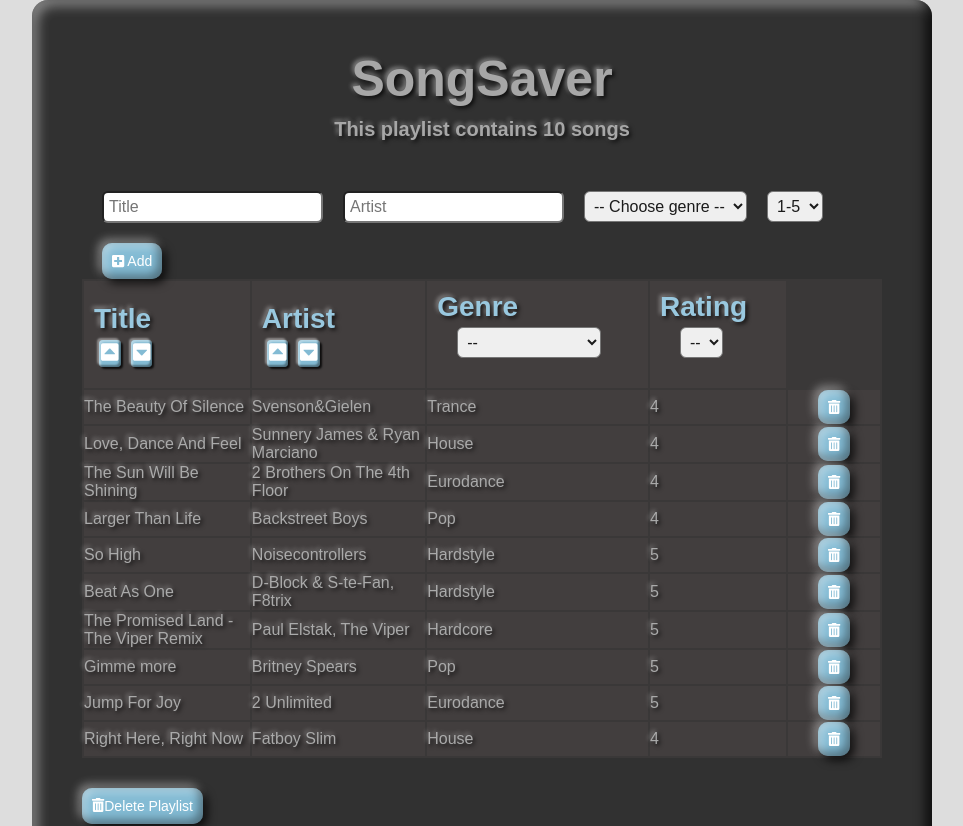
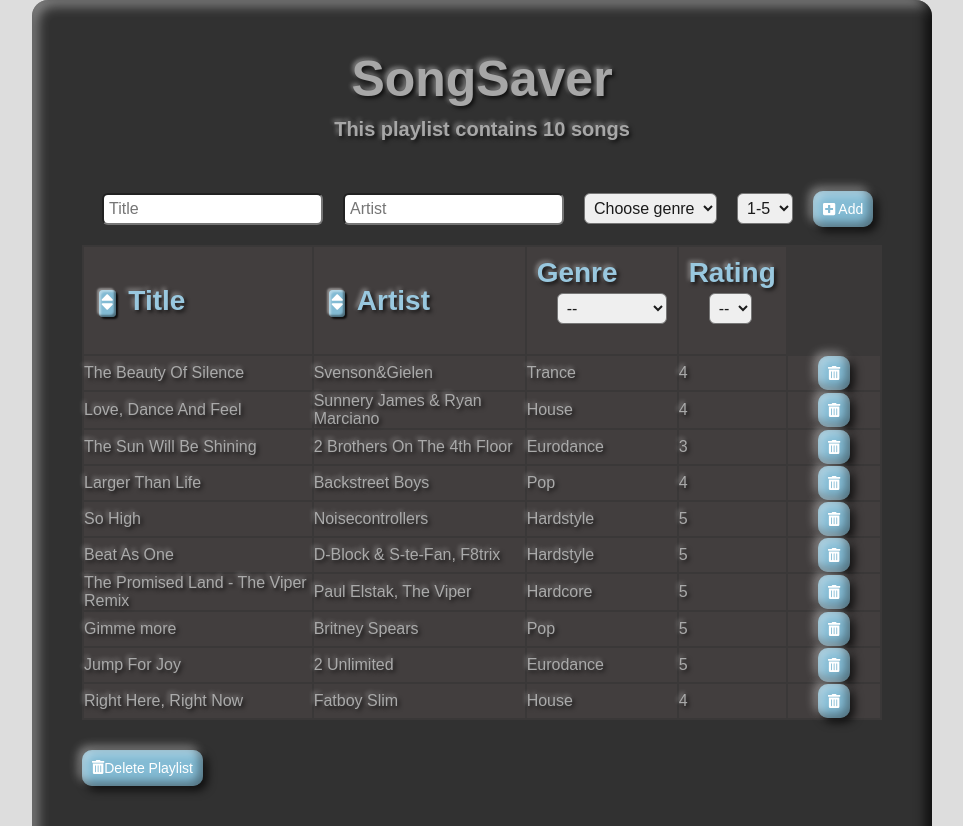
Before and after one commit to Yrmee/my-songsaver-app, a React (Create React App) app: page / in a window 1280 px wide. Shown: the top 826 px of the page, without its empty margins (158-1121 px from the left). Built offline with nearby package versions, Linux system fonts and the light colour scheme.

Commit message:
.sort() Title&Artist update
sortingTitle and Artist event

```diff
--- a/src/Components/AppComponents/Footer.js
+++ b/src/Components/AppComponents/Footer.js
@@ -4,9 +4,9 @@ const Footer = () => {
 
  return (
     <div>
-        <h1>
-            Footer
-        </h1>
+        <h3>
+            Eindopdracht React - Yrja Eggermond
+        </h3>
     </div>
  )
 }
--- a/src/Components/SongComponents/SongForm.js
+++ b/src/Components/SongComponents/SongForm.js
@@ -74,7 +74,7 @@ const SongForm = () => {
             name = "genre"
             onChange = {updateGenre}
             >
-            <option value= "choose"> -- Choose genre -- </option>
+            <option value= "choose"> Choose genre  </option>
             <option value= "Pop"> Pop </option>
             <option value= "Trance"> Trance </option>
             <option value= "Hardstyle"> Hardstyle </option>
@@ -82,7 +82,6 @@ const SongForm = () => {
             <option value= "Eurodance"> Eurodance </option>
             <option value= "Rock"> Rock </option>
             <option value= "House"> House </option>
-            <option value= "Nederlandstalig"> Nederlandstalig </option>
             <option value= "Other"> Other </option>
         </select>
 
--- a/src/Components/SongComponents/SongList.js
+++ b/src/Components/SongComponents/SongList.js
@@ -1,19 +1,34 @@
-import React, { useContext } from 'react';
+import React, { useState, useContext } from 'react';
 
 import SongItem from './SongItem';
 import {SongContext} from '../../SongContext';
 
 import { FontAwesomeIcon } from '@fortawesome/react-fontawesome';
-import { faTrashAlt, faCaretSquareUp, faCaretSquareDown  } from '@fortawesome/free-solid-svg-icons';
+import { faTrashAlt, faSort } from '@fortawesome/free-solid-svg-icons';
 
 
 const SongList = () => {
 
-
     const [songs, setSongs] = useContext(SongContext);
 
-    // Sort Title Alphabetic
-
+    // Sort Title and Artist Alphabetic
+    const [order, setOrder] = useState("ASC");
+    const sorting = (col) => {
+        if (order === "ASC") {
+            const sorted = [...songs].sort((a, b) =>
+            a[col].toLowerCase() > b[col].toLowerCase() ? 1 : -1
+            );
+            setSongs(sorted);
+            setOrder("DSC");
+        }
+        if (order === "DSC") {
+            const sorted = [...songs].sort((a, b) =>
+            a[col].toLowerCase() < b[col].toLowerCase() ? 1 : -1
+            );
+            setSongs(sorted);
+            setOrder("ASC");
+        }
+    }
 
     // Filter By Genre
     const handlefilterByGenre = (e) => {
@@ -72,24 +87,30 @@ const SongList = () => {
 
         <div className="playlist">
 
-            <table className="playlist-table">
+            <table className="playlist-table" style={{width: "100%"}}>
 
                 <thead className="playlist-song--header">
                     <tr>
-                        <th className="song-row__title">Title
-                            <br></br>
-                            <button className="btn-title"><FontAwesomeIcon icon={faCaretSquareUp} /></button>
-                            <button className="btn-title"><FontAwesomeIcon icon={faCaretSquareDown} /></button>
+                    <th className="song-row__item">
+                        <button
+                            className="btn-title"
+                            onClick={() => sorting("title")}>
+                            <FontAwesomeIcon icon={faSort} />
+                        </button> Title
                         </th>
 
-                        <th className="song-row__item">Artist
-                            <br></br>
-                            <button className="btn-title"><FontAwesomeIcon icon={faCaretSquareUp} /></button>
-                            <button className="btn-title"><FontAwesomeIcon icon={faCaretSquareDown} /></button>
+                        <th className="song-row__item">
+                        <button
+                            className="btn-title"
+                            onClick={() => sorting("artist")}>
+                            <FontAwesomeIcon icon={faSort} />
+                        </button> Artist
                         </th>
 
                         <th className="song-row__item">Genre
-                            <select className="inputForm"
+                        <br></br>
+                            <select
+                                className="inputForm"
                                 onChange={handlefilterByGenre}
                             >
                                 <option value="">--</option>
@@ -100,12 +121,13 @@ const SongList = () => {
                                 <option value="Eurodance"> Eurodance </option>
                                 <option value="Rock"> Rock </option>
                                 <option value="House"> House </option>
-                                <option value="Nederlandstalig"> Nederlandstalig </option>
                                 <option value="Other"> Other </option>
+
                             </select>
                         </th>
 
                         <th className="song-row__item">Rating
+                        <br></br>
                             <select className="inputForm-rating"
                                 onChange={handlefilterByRating}
                             >
--- a/src/SongContext.js
+++ b/src/SongContext.js
@@ -7,7 +7,7 @@ export const SongProvider = (props) => {
     const [songs, setSongs] = useState([
             {id: 1, title: "The Beauty Of Silence", artist: "Svenson&Gielen", genre: "Trance", rating:"4"},
             {id: 2, title: "Love, Dance And Feel", artist: "Sunnery James & Ryan Marciano", genre: "House", rating:"4"},
-            {id: 3, title: "The Sun Will Be Shining", artist: "2 Brothers On The 4th Floor", genre: "Eurodance", rating:"4"},
+            {id: 3, title: "The Sun Will Be Shining", artist: "2 Brothers On The 4th Floor", genre: "Eurodance", rating:"3"},
             {id: 4, title: "Larger Than Life", artist: "Backstreet Boys", genre: "Pop", rating:"4"},
             {id: 5, title: "So High", artist: "Noisecontrollers", genre: "Hardstyle", rating:"5"},
             {id: 6, title: "Beat As One", artist: "D-Block & S-te-Fan, F8trix", genre: "Hardstyle", rating:"5"},
```
Also changed, not shown: src/Components/SongComponents/SongSort.js (deleted, +0 -65 lines), src/Components/AppComponents/Pages/AboutUs.js (deleted), 1 other file (tests, documents, lock files or other folders).
